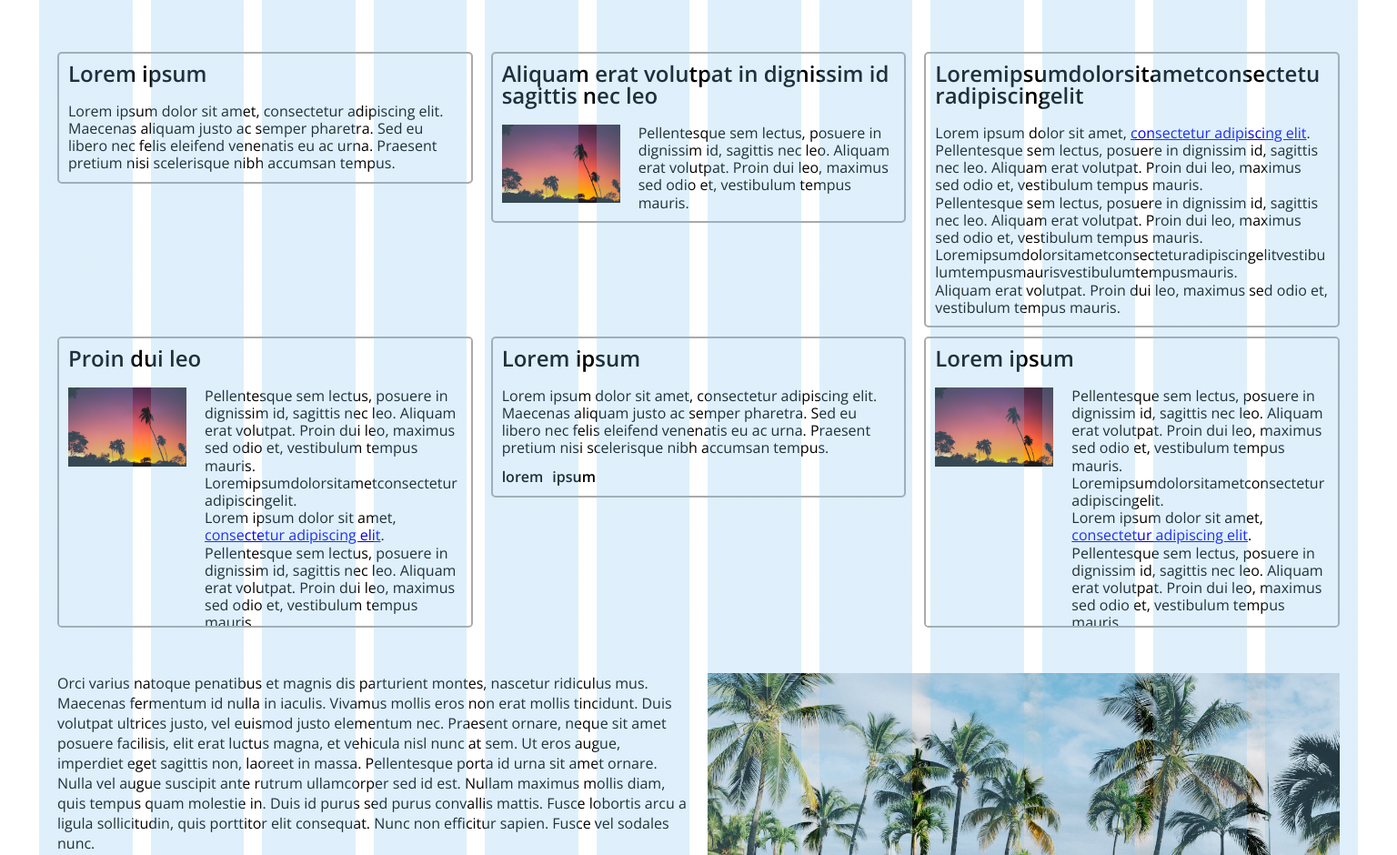
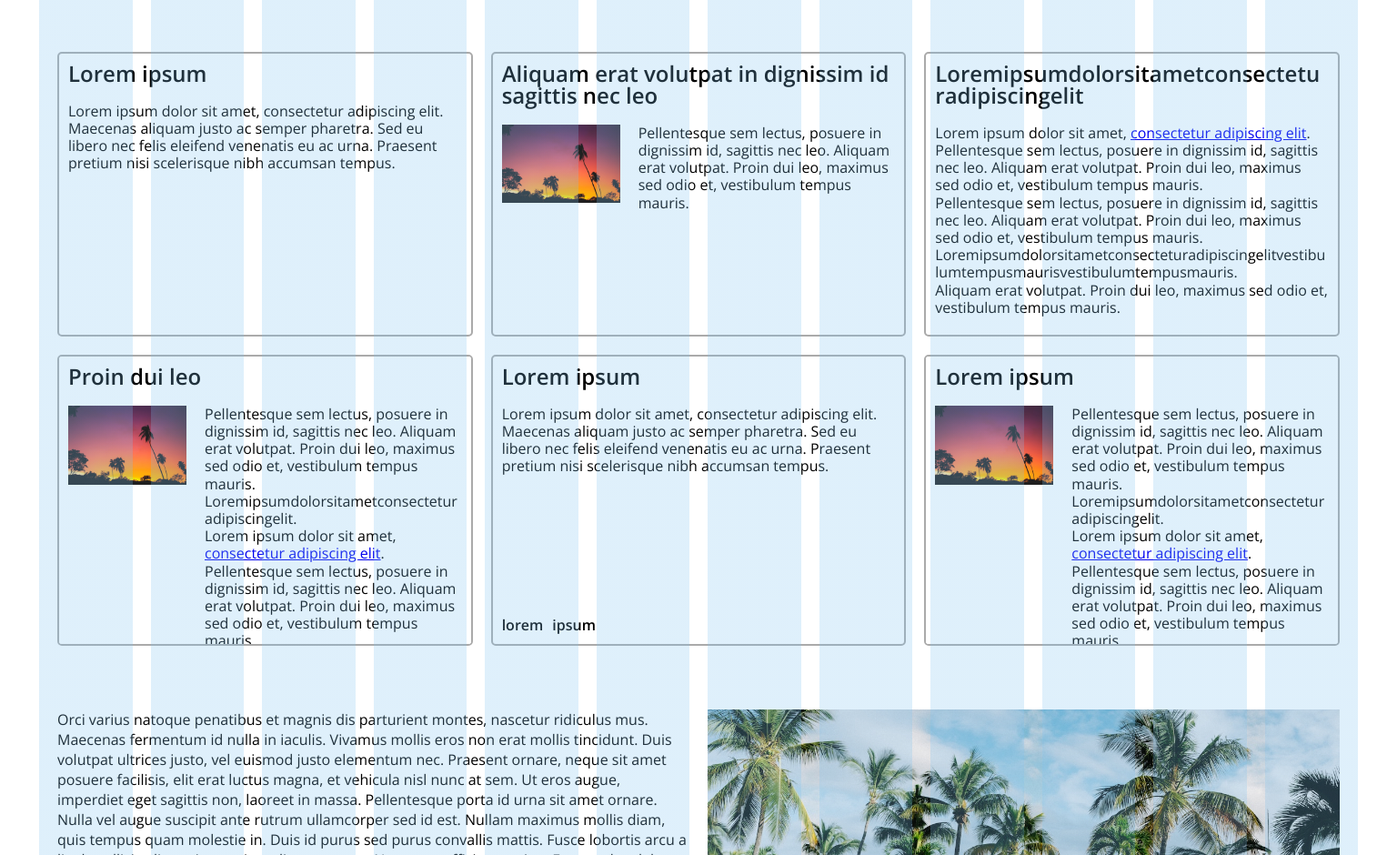
Before and after one commit to HallurKrist/verkefni6, a plain HTML site: page index.html in a window 1536 px wide. Shown: the part 1219-2159 px from the top of the page at 91% size. Drawn offline with nearby package versions, Linux system fonts and the light colour scheme.

Commit message:
Verkefni klárað

```diff
--- a/styles.css
+++ b/styles.css
@@ -1,3 +1,4 @@
+/* Gefin gildi */
 * {
   margin: 0;
   padding: 0;
@@ -20,13 +21,13 @@ main {
   padding-right: 20px;
 }
 
-/* TODO taka ætti padding af main þegar komið er fyrir ofan hámarksbreidd */
-
+/* Titill */
 h1 {
   text-align: center;
   margin: 20px 0;
 }
 
+/* grid viðföng */
 .grid__text {
   margin-bottom: 20px;
 }
@@ -40,17 +41,9 @@ h1 {
   margin-bottom: 20px;
 }
 
-.cards__first-flex-item {
-  order: -1;
-}
-
 .grid__last-item {
   order: 2;
 }
-
-
-
-/* grid fyrir efni, setja þarf upp í html */
 
 .grid__row {
   display: flex;
@@ -65,12 +58,10 @@ h1 {
   padding-left: 10px;
 }
 
-
-/* TODO setja upp grid fyrir >= 1000px */
-
-/* TODO koma mynd fyrir á öðrum stað í < 1000px */
-
-/* grid fyrir cards */
+/* cards viðföng */
+.cards__first-flex-item {
+  order: -1;
+}
 
 .cards {
   justify-content: space-around;
@@ -78,6 +69,7 @@ h1 {
 
 .cards__row {
   display: flex;
+  align-items: stretch;
   flex-wrap: wrap;
   margin-left: -10px;
   margin-right: -10px;
@@ -87,19 +79,18 @@ h1 {
   width: 100%;
   padding-left: 10px;
   padding-right: 10px;
+  margin-bottom: 20px;
 }
 
-/* TODO útfæra grid fyrir cards */
-
-
+/* frumstilling card og card viðföng */
 .card {
   display: flex;
   flex-direction: column;
-  align-content: space-between;
 
   margin-bottom: 10px;
   padding: 10px;
   width: 100%;
+  height: 100%;
   max-width: 470px;
   max-height: 320px;
   overflow: auto;
@@ -152,13 +143,13 @@ h1 {
   margin-right: 10px;
 }
 
+/* fyrir viðmót minna en 700px á breidd */
 @media (max-width: 699px) {
 
   .card {
     max-width: none;
     max-height: none;
 
-    background-color: #fff;
     border-radius: 0px;
     border: none;
     border-bottom: 2px solid #aaa;
@@ -177,22 +168,22 @@ h1 {
   }
 }
 
+/* fyrir viðmót stærra en 699px og minna en 1000px á breidd */
 @media (min-width: 700px) {
   .card {
     max-width: none;
-    /* flex-grow: 1; */
-    /* align-self: stretch; */
   }
 
   .cards__col {
     width: 50%;
-    align-content: stretch;
   }
+
   .cards {
     margin-bottom: 40px;
   }
 }
 
+/* fyrir viðmót stærra en 999px og minna en 1490px á breidd */
 @media (min-width: 1000px) {
   .grid__col {
     width: 50%;
@@ -212,3 +203,10 @@ h1 {
     order: 0;
   }
 }
+
+/* fyrir viðmót stærri en  1489px á breidd */
+@media (min-width: 1490px) {
+  main {
+    padding: none;
+  }
+}
```
